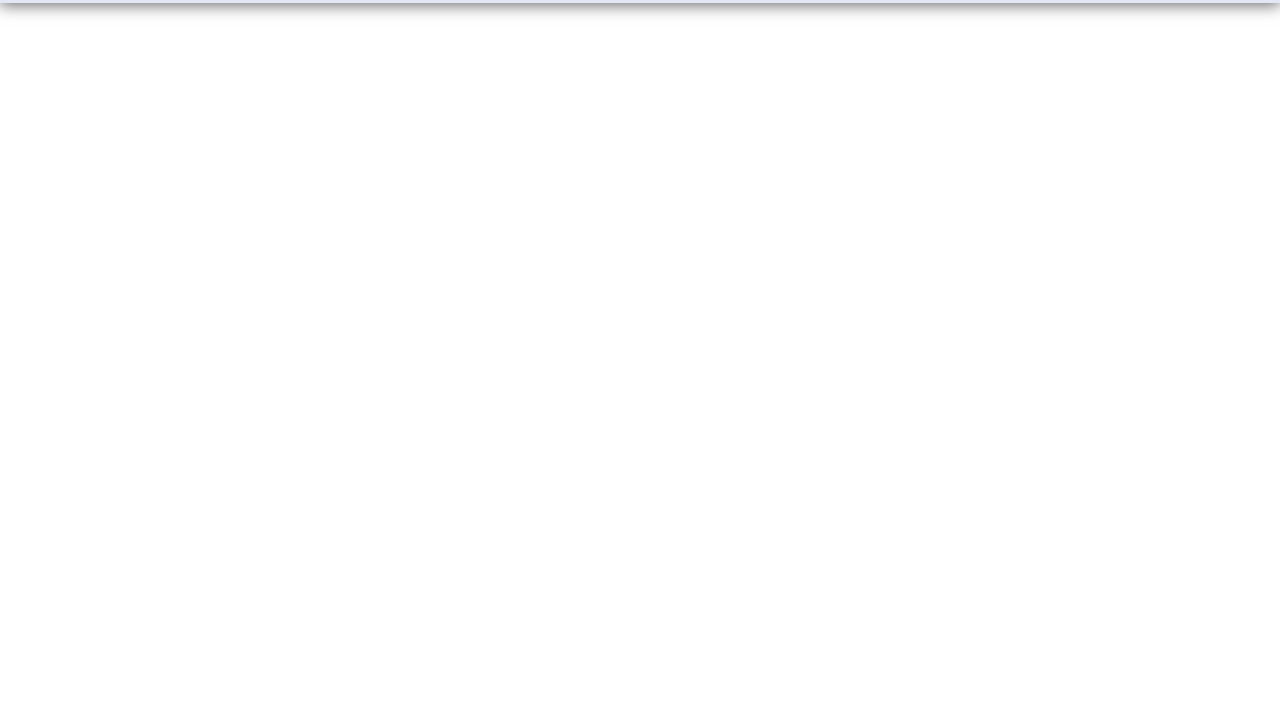
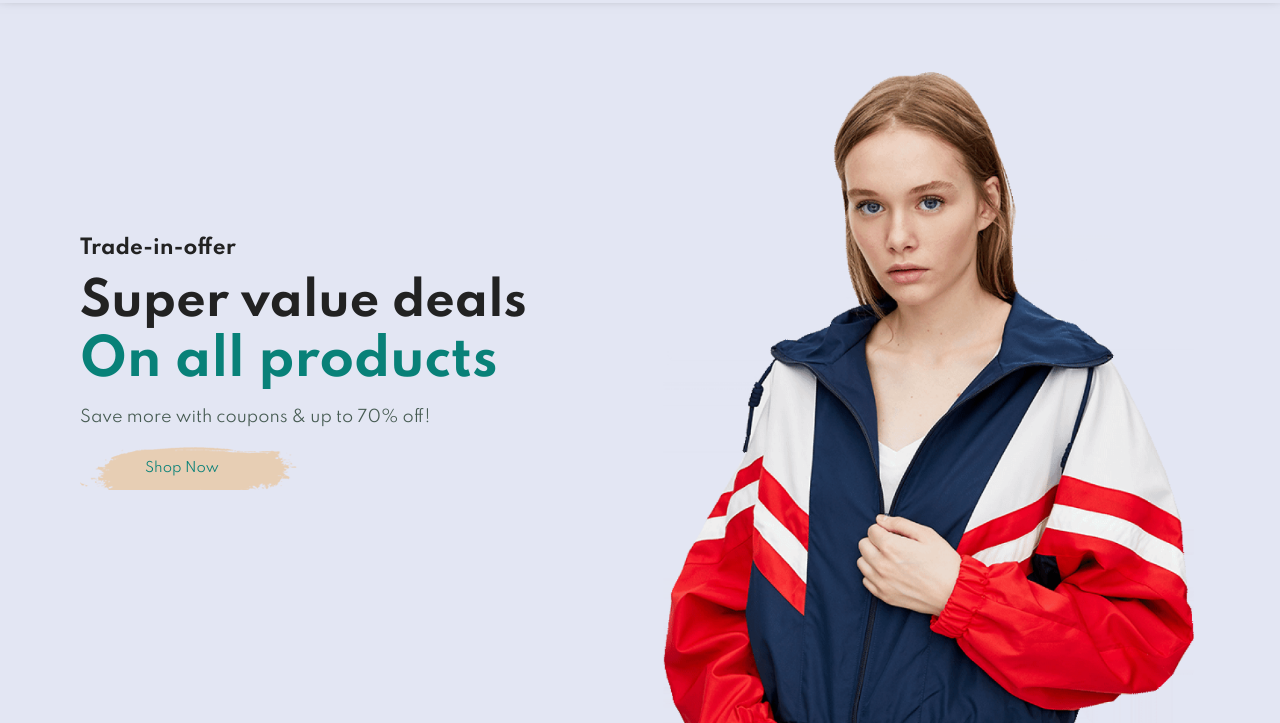
Before and after one commit to Jaisan-a-j/shop-nest, a plain HTML site: page index.html in a window 1280 px wide. Shown: the part 82-805 px from the top of the page. Drawn offline with Linux system fonts and the light colour scheme.

Commit message:
hero section done added background image and headings

```diff
--- a/index.html
+++ b/index.html
@@ -23,6 +23,13 @@
         </div>
     </section>
 
+    <section id="hero">
+        <h4>Trade-in-offer</h4>
+        <h2>Super value deals</h2>
+        <h1>On all products</h1>
+        <p>Save more with coupons & up to 70% off!</p>
+        <button>Shop Now</button>
+    </section>
     <script src="script.js"></script>
 </body>
 </html>
--- a/style.css
+++ b/style.css
@@ -61,7 +61,10 @@ body {
     justify-content: space-between;
     padding: 20px 80px;
     background: #E3E6F3;
-    box-shadow: 0 2px 15px rgba(0,0,0,0.6);
+    box-shadow: 0 -8px 13px rgba(0,0,0,0.6);
+    position: sticky;
+    top: 0;
+    left: 0;
 }
 
 #navbar{
@@ -102,3 +105,34 @@ body {
     bottom: -4px;
     left: 20px;
 }
+
+/* home page section  */
+
+#hero{
+    background-image: url("img/hero4.png");
+    height: 90vh;
+    width: 100%;
+    background-size: cover;
+    background-position: top 16% right 0;
+    padding: 0 80px;
+    display: flex;
+    flex-direction: column;
+    align-items: flex-start;
+    justify-content: center;
+}
+
+#hero h4{
+    padding-bottom: 15px;
+}
+
+#hero h1{
+    color: #088178;
+}
+
+#hero button{
+    background-image: url("img/button.png");
+    background-color: transparent;
+    color: #088178;
+    border: 0;
+    padding: 14px 80px 14px 65px;
+}
```
